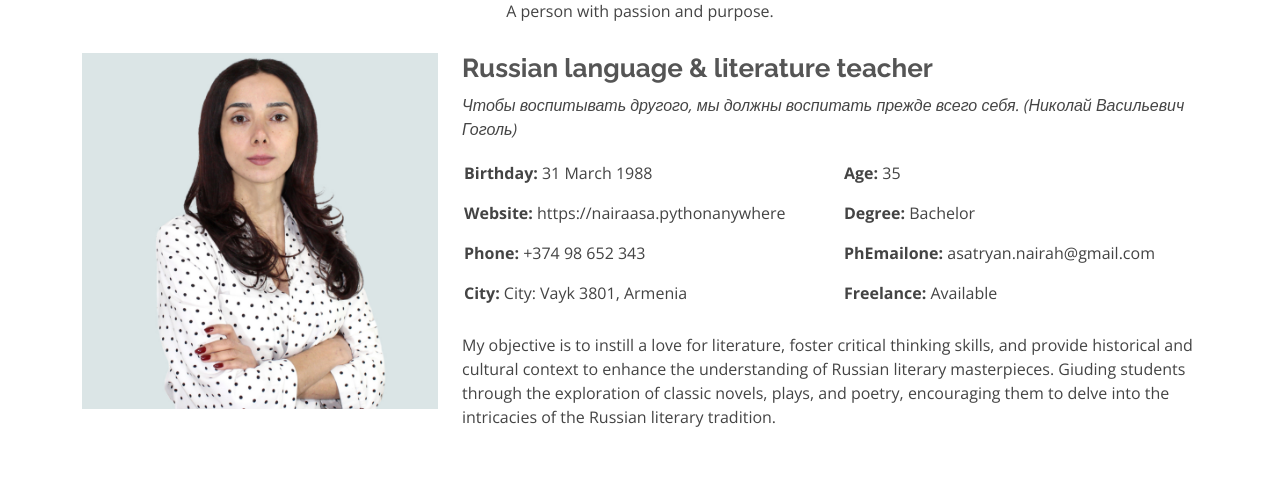
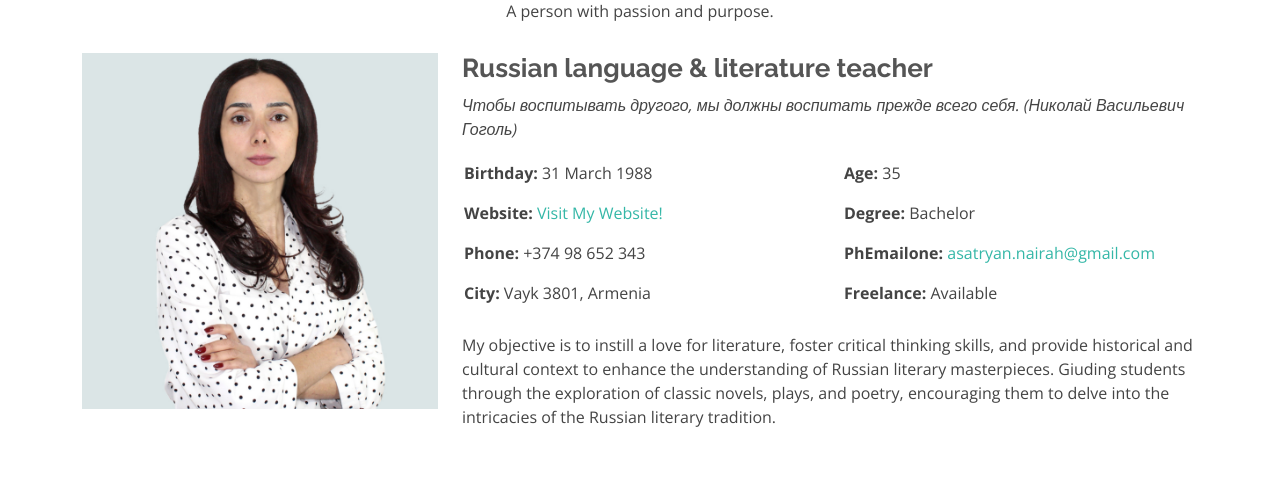
Before and after one commit to nairaasa/portfolio, a Django app: page /about/ in a window 1280 px wide. Shown: the part 189-691 px from the top of the page. Run offline with Django 4.2, Linux system fonts and the light colour scheme; data comes from the database, SQL or seed files in the repository; both versions use the stored data as it was before the commit; some libraries are stand-ins or nearby versions.

Commit message:
doing experiments

```diff
--- a/portfolio/resume/models.py
+++ b/portfolio/resume/models.py
@@ -59,7 +59,6 @@ class PersonalData(models.Model):
     first_name = models.TextField(max_length=20)
     last_name = models.TextField(max_length=30)
     who_i_am = models.TextField(max_length=50, blank=True, null=True)
-    logo = models.TextField(max_length=15, blank=True, null=True)
     user = models.ForeignKey(User, on_delete = models.CASCADE)
 
 class Contact(models.Model):
--- a/portfolio/resume/templates/about.html
+++ b/portfolio/resume/templates/about.html
@@ -23,16 +23,16 @@
               <div class="col-lg-6">
                 <ul>
                   <li><i class="bi bi-rounded-right"></i> <strong>Birthday:</strong> 31 March 1988</li>
-                  <li><i class="bi bi-rounded-right"></i> <strong>Website:</strong> https://nairaasa.pythonanywhere</li>
+                  <li><i class="bi bi-rounded-right"></i> <strong>Website:</strong><a href="https://nairaasa.pythonanywhere.com" target="_blank"> Visit My Website!</a> </li>
                   <li><i class="bi bi-rounded-right"></i> <strong>Phone:</strong> +374 98 652 343</li>
-                  <li><i class="bi bi-rounded-right"></i> <strong>City:</strong> City: Vayk 3801, Armenia</li>
+                  <li><i class="bi bi-rounded-right"></i> <strong>City:</strong> Vayk 3801, Armenia</li>
                 </ul>
               </div>
               <div class="col-lg-6">
                 <ul>
                   <li><i class="bi bi-rounded-right"></i> <strong>Age:</strong> 35</li>
                   <li><i class="bi bi-rounded-right"></i> <strong>Degree:</strong> Bachelor</li>
-                  <li><i class="bi bi-rounded-right"></i> <strong>PhEmailone:</strong> asatryan.nairah@gmail.com</li>
+                  <li><i class="bi bi-rounded-right"></i> <strong>PhEmailone:</strong><a href = "mailto: abc@example.com" target="_blank"> asatryan.nairah@gmail.com</a></li>
                   <li><i class="bi bi-rounded-right"></i> <strong>Freelance:</strong> Available</li>
                 </ul>
               </div>
--- a/portfolio/resume/templates/resume.html
+++ b/portfolio/resume/templates/resume.html
@@ -20,7 +20,7 @@
               <ul>
                 <li>Shahumyan 23, Vayk, Armenia</li>
                 <li>(374) 98 652-343</li>
-                <li>asatryan.nairah@gmail.com</li>
+                <li><a href = "mailto: abc@example.com" target="_blank"> asatryan.nairah@gmail.com</li>
               </ul>
               </p>
             </div>
```
Also changed, not shown: portfolio/db.sqlite3, portfolio/resume/migrations/0025_remove_personaldata_logo.py (added).
